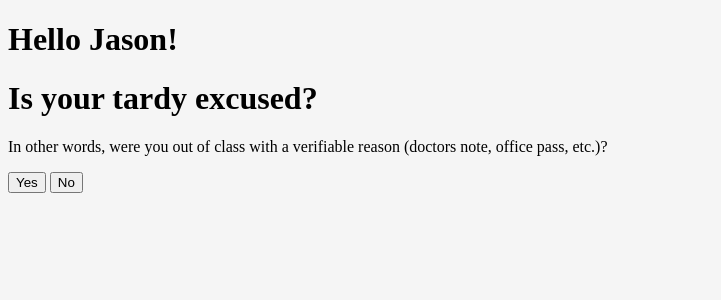
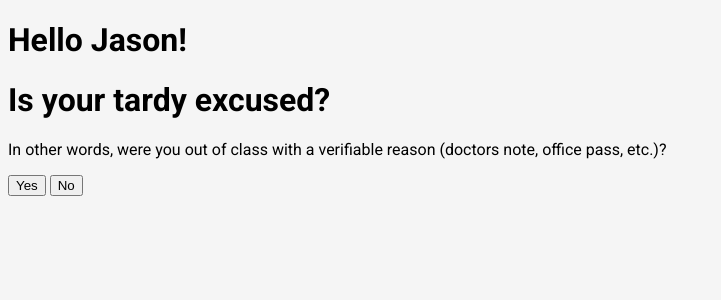
Before and after one commit to mrmaresh/classroom, a Django app: template attendance/templates/attendance.html in a window 1280 px wide. Shown: the top 300 px of the page, without its empty margins (0-721 px from the left). Run offline with Django 3.2, Linux system fonts and the light colour scheme; the template is opened without the code that fills it: values that come from a table or form of the project are taken from there, others are empty; data comes from the database, SQL or seed files in the repository; tables that the repository leaves empty hold one stand-in row (values such as "Sample post"); data that the repository does not hold is empty; some libraries are stand-ins or nearby versions.

Commit message:
Thu, Jul 28, 2022, 8:46 PM +00:00

```diff
--- a/attendance/static/attendance/style.css
+++ b/attendance/static/attendance/style.css
@@ -1,7 +1,12 @@
+@import url('https://fonts.googleapis.com/css?family=Roboto:wght@400;700&display=swap');
 
+* {
+    box-sizing: border-box;
+}
 
-body{
+body {
     background-color: #f5f5f5;
+    font-family: 'Roboto', sans-serif;
 }
 
 
```
